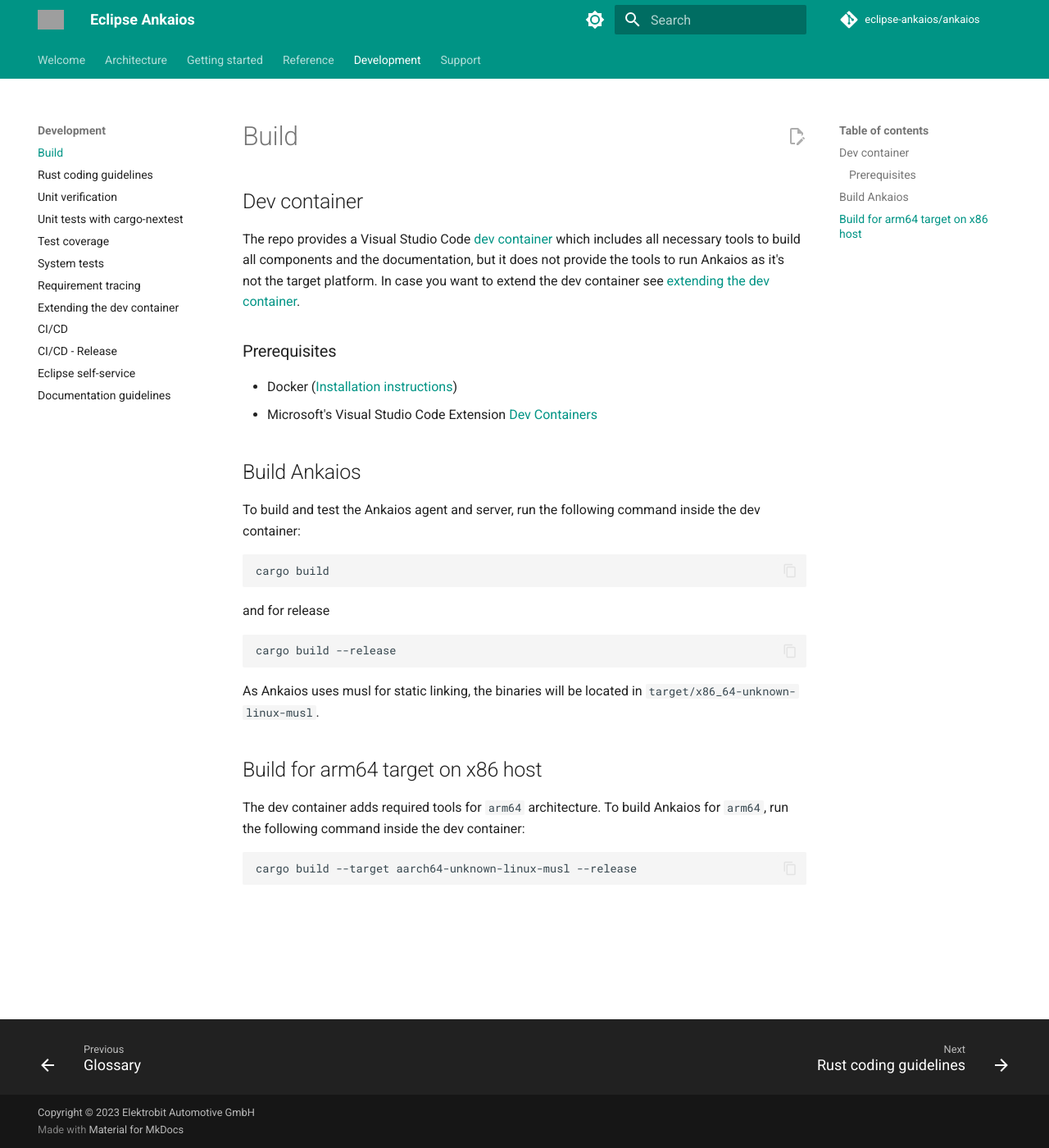
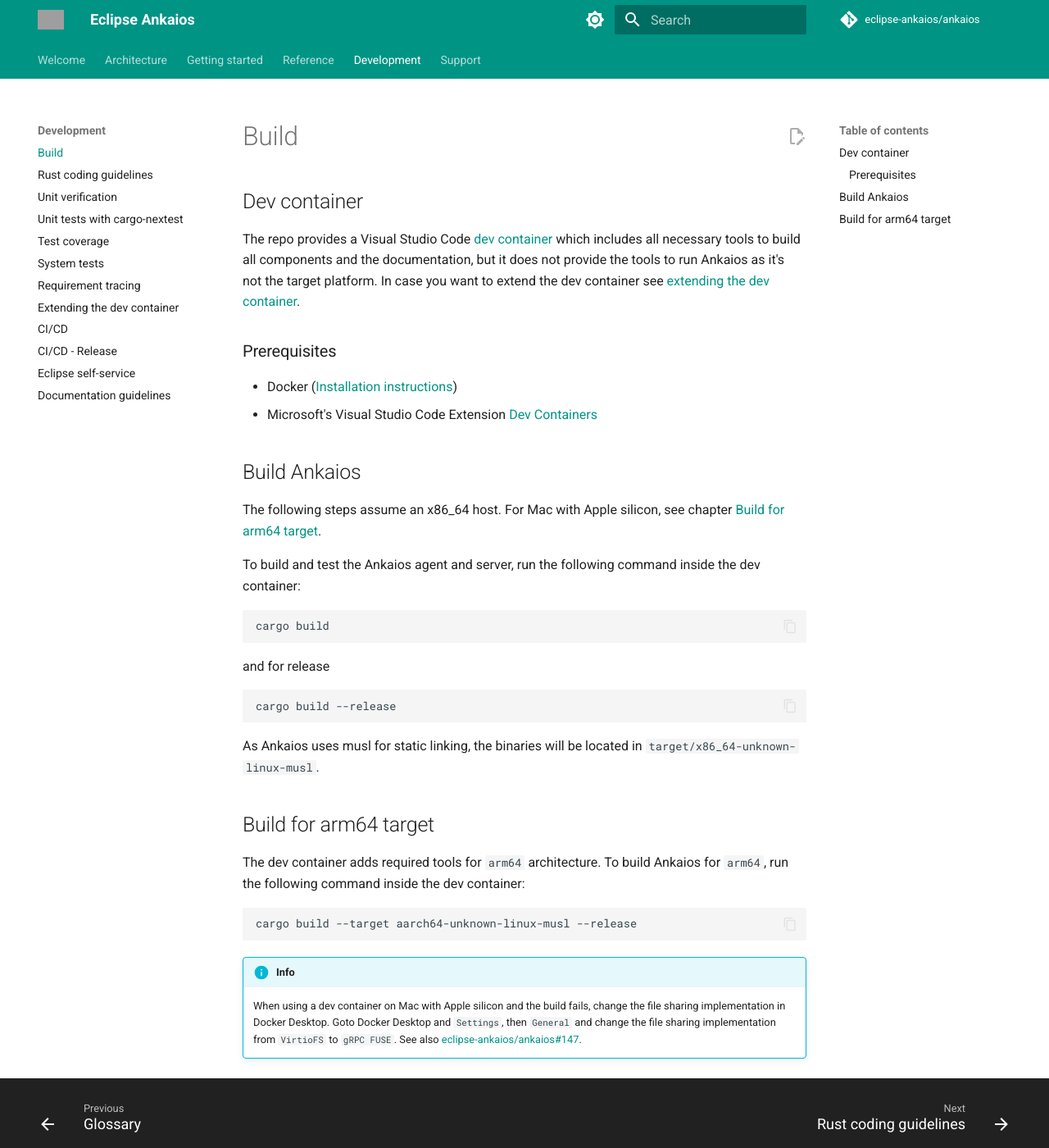
Before and after one commit to eclipse-ankaios/ankaios, an MkDocs documentation site: the page built from doc/docs/development/build.md, in a window 1280 px wide and 1400 px high. Shown: the whole window at 82% size. Built offline with MkDocs 1.6.1 and Material for MkDocs 9.7.7, drawn with Linux system fonts in a browser that asks for light colours; comment, search, counter and statistics services are not loaded; the version menu is left out; grey boxes are pictures that could not be loaded.

Commit message:
Clarify building Ankaios on Mac with Apple silicon
Issue-Id: #147

````diff
--- a/doc/docs/development/build.md
+++ b/doc/docs/development/build.md
@@ -10,6 +10,9 @@
 - Microsoft's Visual Studio Code Extension [Dev Containers](https://marketplace.visualstudio.com/items?itemName=ms-vscode-remote.remote-containers)
 
 ## Build Ankaios
+
+The following steps assume an x86_64 host.
+For Mac with Apple silicon, see chapter [Build for arm64 target](#build-for-arm64-target).
 
 To build and test the Ankaios agent and server, run the following command inside the dev container:
 
@@ -25,10 +28,16 @@
 
 As Ankaios uses musl for static linking, the binaries will be located in `target/x86_64-unknown-linux-musl`.
 
-## Build for arm64 target on x86 host
+## Build for arm64 target
 
 The dev container adds required tools for `arm64` architecture. To build Ankaios for `arm64`, run the following command inside the dev container:
 
 ```shell
 cargo build --target aarch64-unknown-linux-musl --release
 ```
+
+!!! info
+
+    When using a dev container on Mac with Apple silicon and the build fails, change the file sharing implementation in Docker Desktop.
+    Goto Docker Desktop and `Settings`, then `General` and change the file sharing implementation from `VirtioFS` to `gRPC FUSE`.
+    See also [eclipse-ankaios/ankaios#147](https://github.com/eclipse-ankaios/ankaios/issues/147).
````
